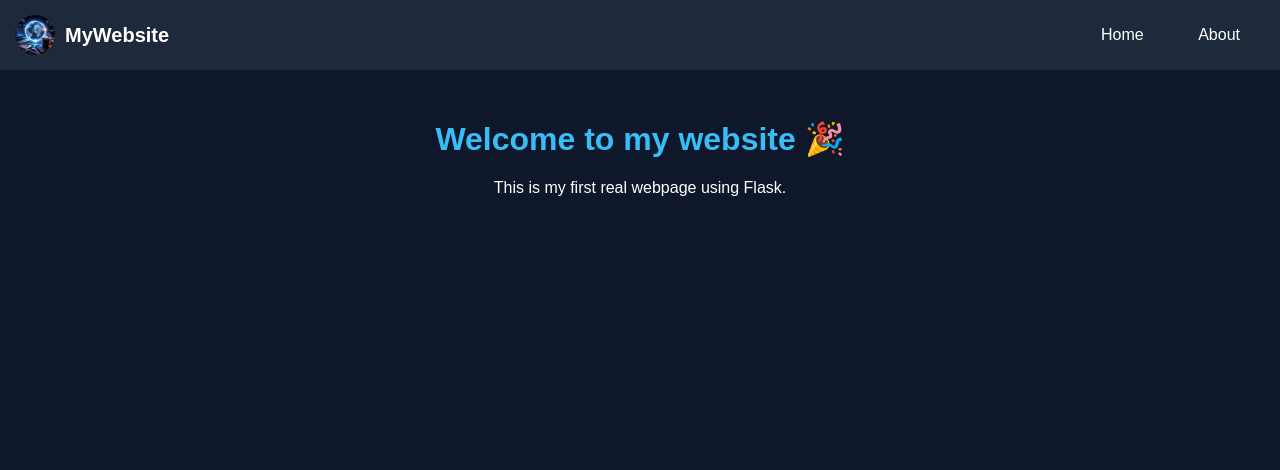
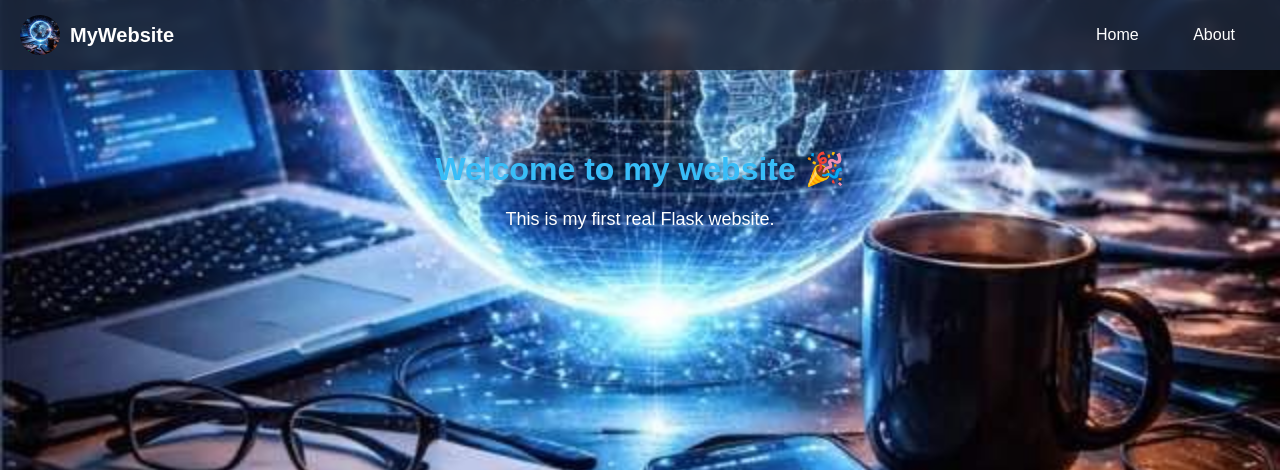
Before and after one commit to successfulone/mywebsite, a Flask app: page / in a window 1280 px wide. Shown: the top 470 px of the page. Run offline with Flask 3, Linux system fonts and the light colour scheme.

Commit message:
final website design update

```diff
--- a/templates/index.html
+++ b/templates/index.html
@@ -2,43 +2,51 @@
 <html>
 <head>
     <title>My Website</title>
+
     <style>
         body {
-            background-color: #0f172a;
+            background-image: url("{{ url_for('static', filename='bg.png') }}");
+            background-size: cover;
+            background-position: center;
+            background-repeat: no-repeat;
+
             color: white;
             text-align: center;
             font-family: Arial;
             margin: 0;
         }
 
+        /* NAVBAR */
         .navbar {
-            background: #1e293b;
-            padding: 15px;
+            background: rgba(30, 41, 59, 0.85);
+            padding: 15px 20px;
             display: flex;
             justify-content: space-between;
             align-items: center;
+            backdrop-filter: blur(6px);
         }
 
         .logo {
+            display: flex;
+            align-items: center;
+            gap: 10px;
             font-size: 20px;
             font-weight: bold;
+        }
+
+        .logo img {
+            height: 40px;
+            width: 40px;
+            border-radius: 50%;
         }
 
         .nav-links a {
             color: white;
             margin: 0 15px;
             text-decoration: none;
-        }
-
-        h1 {
-            color: #38bdf8;
-            margin-top: 50px;
-        }
-
-.nav-links a {
-    transition: all 0.3s ease;
-    padding: 5px 10px;
+            padding: 6px 10px;
             border-radius: 5px;
+            transition: 0.3s;
         }
 
         .nav-links a:hover {
@@ -47,12 +55,21 @@
             transform: translateY(-2px);
         }
 
+        h1 {
+            color: #38bdf8;
+            margin-top: 80px;
+        }
+
+        p {
+            font-size: 18px;
+        }
+
+        /* MOBILE */
         @media (max-width: 768px) {
-
             .navbar {
                 flex-direction: column;
+                gap: 10px;
                 text-align: center;
-        gap: 10px;
             }
 
             .nav-links {
@@ -65,18 +82,16 @@
                 margin: 5px 0;
             }
         }
-
     </style>
 </head>
 
 <body>
 
+    <!-- NAVBAR -->
     <div class="navbar">
-    <div class="logo" style="display:flex; align-items:center; gap:10px;">
-    <img src="{{ url_for('static', filename='logo.png') }}"
-         alt="Logo"
-         style="height:40px; width:40px; border-radius:50%;">
 
+        <div class="logo">
+            <img src="{{ url_for('static', filename='logo.png') }}" alt="Logo">
             <span>MyWebsite</span>
         </div>
 
@@ -84,10 +99,12 @@
             <a href="/">Home</a>
             <a href="/about">About</a>
         </div>
+
     </div>
 
+    <!-- CONTENT -->
     <h1>Welcome to my website 🎉</h1>
-<p>This is my first real webpage using Flask.</p>
+    <p>This is my first real Flask website.</p>
 
 </body>
 </html>
```
Also changed, not shown: static/bg.png (added). Lines whose indentation alone changed are shown as unchanged.
